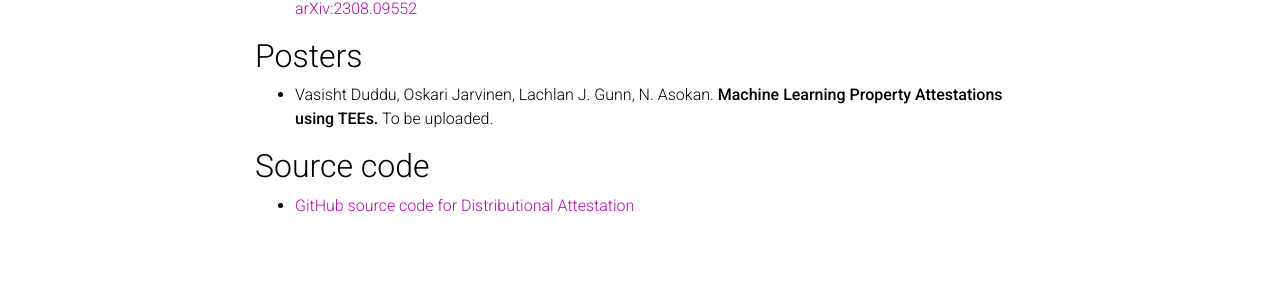
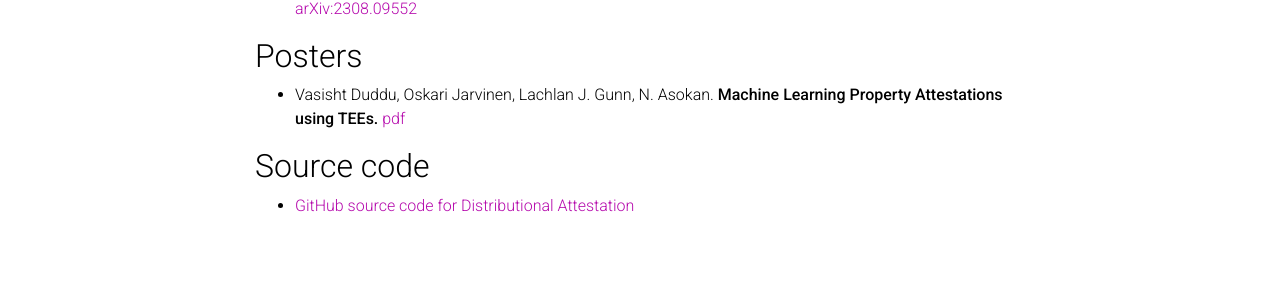
Before and after one commit to ssg-research/ssg-research.github.io, a Jekyll site: the page built from _projects/mlsec/mlattestation.md, in a window 1280 px wide. Shown: the part 489-790 px from the top of the page. Built offline with Jekyll 4.4.1, drawn with Linux system fonts in a browser that asks for light colours; comment, search, counter and statistics services are not loaded; a style sheet for code colours, icons or effects is not loaded.

Commit message:
Update mlattestation.md

```diff
--- a/_projects/mlsec/mlattestation.md
+++ b/_projects/mlsec/mlattestation.md
@@ -23,7 +23,7 @@ We explore different technical mechanisms such as trusted execution environments
 
 ## Posters
 
-- Vasisht Duddu, Oskari Jarvinen, Lachlan J. Gunn, N. Asokan. **Machine Learning Property Attestations using TEEs.** To be uploaded.
+- Vasisht Duddu, Oskari Jarvinen, Lachlan J. Gunn, N. Asokan. **Machine Learning Property Attestations using TEEs.** [pdf](../../assets/pdf/mlsec/AttestedML_poster.pdf)
 
 ## Source code
 
```
